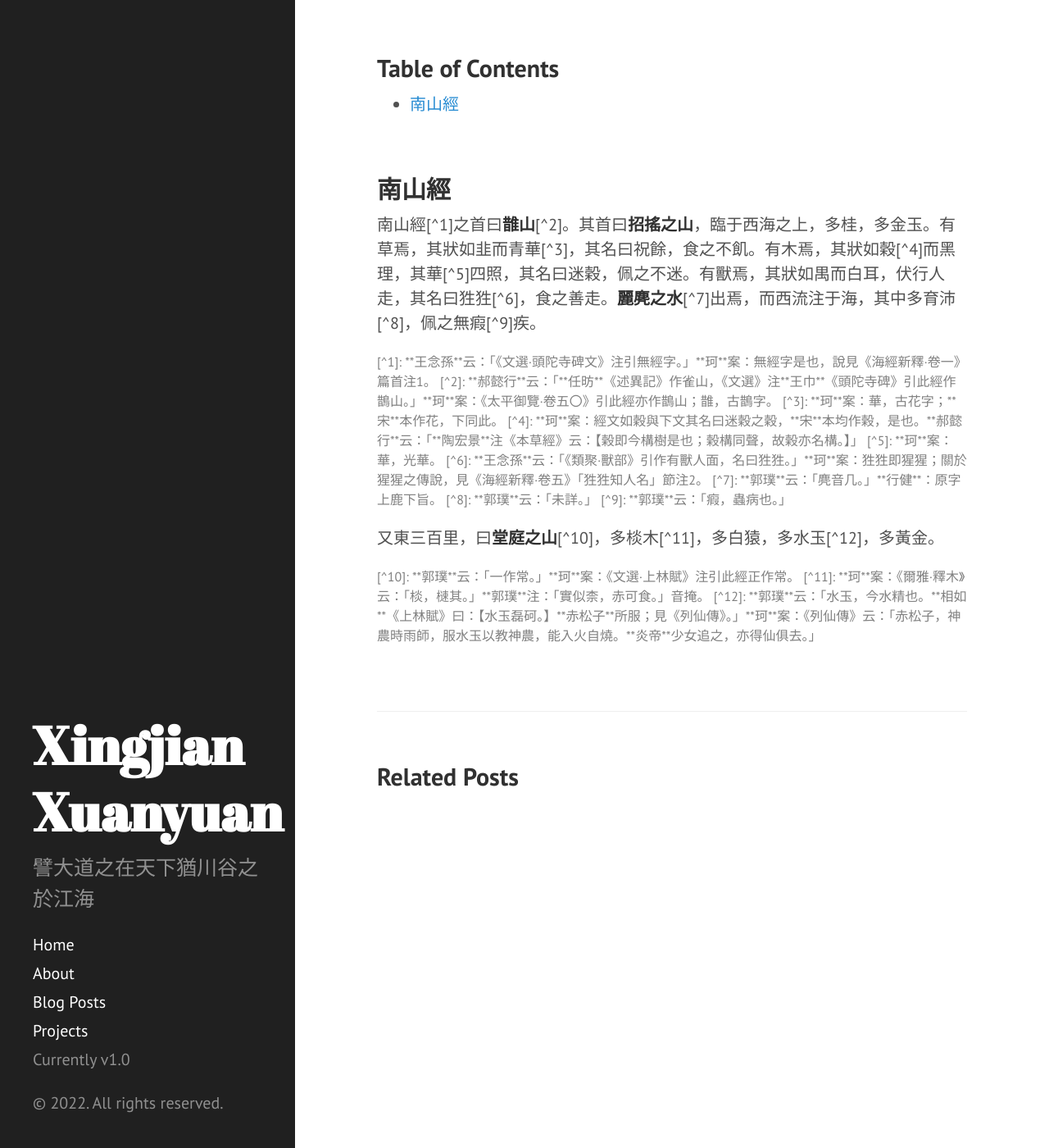
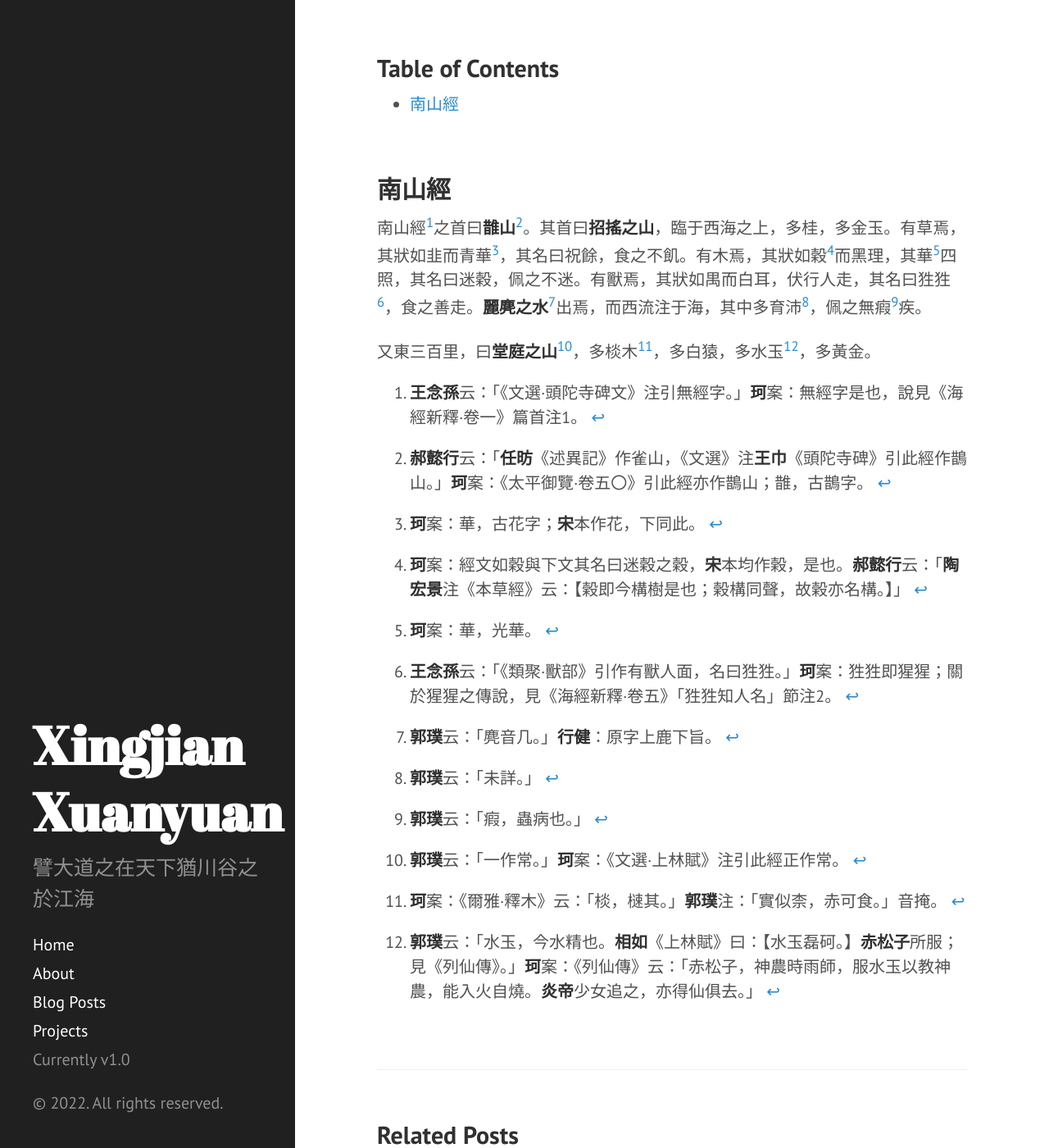
Before and after one commit to XingjianXuanyuan/XingjianXuanyuan.github.io, a Jekyll site: the page built from _posts/2022-01-01-shanhai-jing.md, in a window 1280 px wide and 1400 px high, scrolled down 236 px. Shown: the whole window at 82% size. Built offline with Jekyll 4.4.1, drawn with Linux system fonts in a browser that asks for light colours.

Commit message:
footnotes

```diff
--- a/_posts/2022-01-01-shanhai-jing.md
+++ b/_posts/2022-01-01-shanhai-jing.md
@@ -19,7 +19,6 @@ For general overview and the setup package for this lab, please go to [SEED Labs
 
 南山經[^1]之首曰**䧿山**[^2]。其首曰**招搖之山**，臨于西海之上，多桂，多金玉。有草焉，其狀如韭而青華[^3]，其名曰祝餘，食之不飢。有木焉，其狀如穀[^4]而黑理，其華[^5]四照，其名曰迷穀，佩之不迷。有獸焉，其狀如禺而白耳，伏行人走，其名曰狌狌[^6]，食之善走。**麗麂之水**[^7]出焉，而西流注于海，其中多育沛[^8]，佩之無瘕[^9]疾。
 
-<p style="color:gray; font-size:80%;">
 [^1]: **王念孫**云：「《文選·頭陀寺碑文》注引無經字。」**珂**案：無經字是也，說見《海經新釋·卷一》篇首注1。
 
 [^2]: **郝懿行**云：「**任昉**《述異記》作雀山，《文選》注**王巾**《頭陀寺碑》引此經作鵲山。」**珂**案：《太平御覽·卷五〇》引此經亦作鵲山；䧿，古鵲字。
@@ -37,14 +36,11 @@ For general overview and the setup package for this lab, please go to [SEED Labs
 [^8]: **郭璞**云：「未詳。」
 
 [^9]: **郭璞**云：「瘕，蟲病也。」
-</p>
 
 又東三百里，曰**堂庭之山**[^10]，多棪木[^11]，多白猿，多水玉[^12]，多黃金。
 
-<p style="color:gray; font-size:80%;">
 [^10]: **郭璞**云：「一作常。」**珂**案：《文選·上林賦》注引此經正作常。
 
 [^11]: **珂**案：《爾雅·釋木》云：「棪，㯈其。」**郭璞**注：「實似柰，赤可食。」音掩。
 
 [^12]: **郭璞**云：「水玉，今水精也。**相如**《上林賦》曰：【水玉磊砢。】**赤松子**所服；見《列仙傳》。」**珂**案：《列仙傳》云：「赤松子，神農時雨師，服水玉以教神農，能入火自燒。**炎帝**少女追之，亦得仙俱去。」
-</p>
```
Also changed, not shown: 1 other file.
